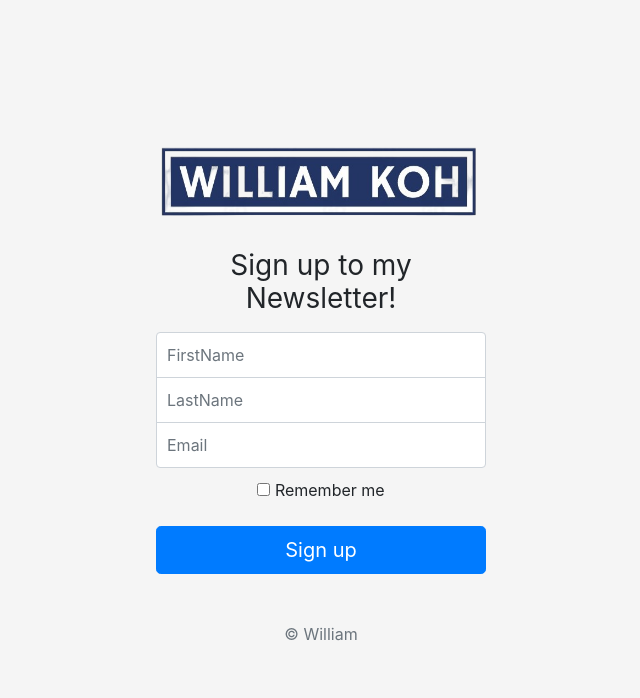
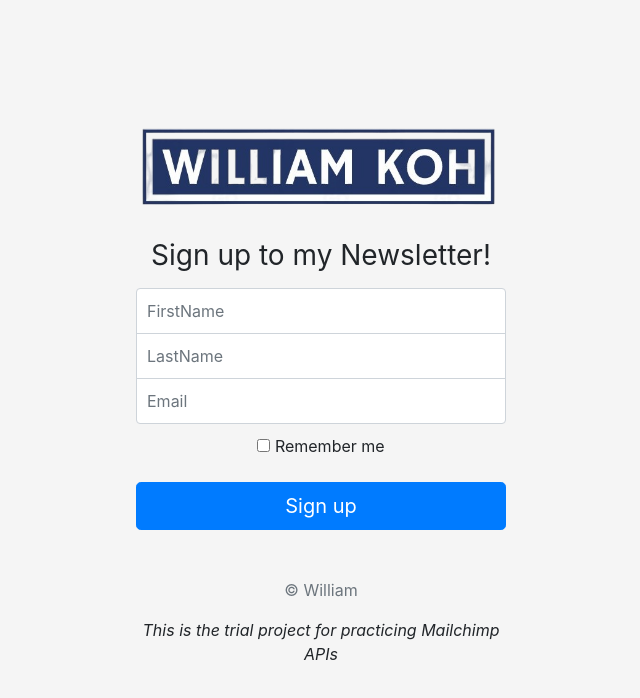
Before and after one commit to williamkoh0206/MailchimpProject, a website: page signup.html in a window 1280 px wide. Shown: the whole page, without its empty margins (319-959 px from the left). Drawn offline with nearby package versions, Linux system fonts and the light colour scheme.

Commit message:
modify the path and add back the paragraph

```diff
--- a/public/style.css
+++ b/public/css/style.css
@@ -15,7 +15,7 @@ body {
 
 .form-signin {
   width: 100%;
-  max-width: 360px;
+  max-width: 400px;
   padding: 15px;
   margin: auto;
 }
--- a/signup.html
+++ b/signup.html
@@ -31,11 +31,11 @@
       }
     </style>
     <!-- Custom styles for this template -->
-    <link href="/style.css" rel="stylesheet">
+    <link href="/css/style.css" rel="stylesheet">
   </head>
   <body class="text-center">
     <form action="/" class="form-signin" method="POST">
-        <img class="mb-4" src="/site-logo.png" alt="" style="width:inherit;">
+        <img class="mb-4" src="/image/site-logo.png" alt="" style="width:inherit;">
         <h1 class="h3 mb-3 font-weight-normal">Sign up to my Newsletter!</h1>
         <label for="inputEmail" class="sr-only">Email address</label>
         <input type="text" class="form-control top" name="firstname" placeholder="FirstName" required>
@@ -48,6 +48,7 @@
     </div>
     <button class="btn btn-lg btn-primary btn-block" type="submit">Sign up</button>
     <p class="mt-5 mb-3 text-muted">&copy; William</p>
+    <p style="font-style: italic;">This is the trial project for practicing Mailchimp APIs</p>
 </form>
 </body>
 </html>
```
Also changed, not shown: public/image/site-logo.png (renamed from public/site-logo.png).
